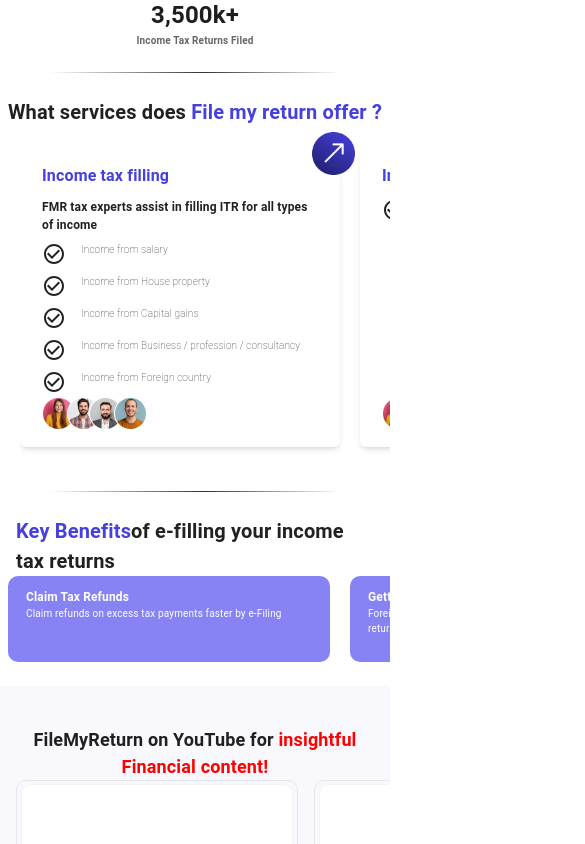
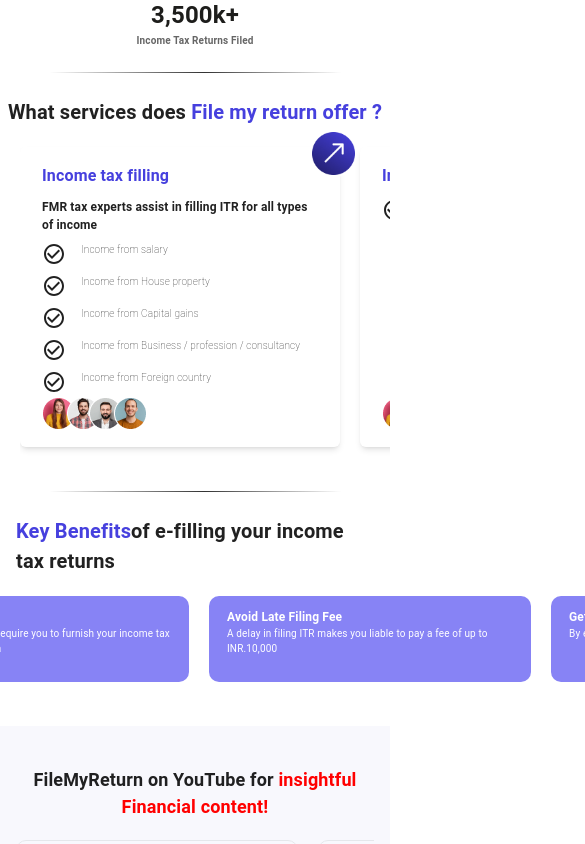
Before and after one commit to rahulchatterjee12/file-my-retun, a Next.js app: page / in a window 390 px wide. Shown: the part 920-1764 px from the top of the page, 585 px wide, since content can reach past the window. Built offline with nearby package versions, Linux system fonts and the light colour scheme.

Commit message:
Home page carousel fix

```diff
--- a/src/app/globals.css
+++ b/src/app/globals.css
@@ -31,7 +31,6 @@
 }
 
 .m__embla__slide {
-  flex: 0 0 401px;
   transition: transform 0.3s ease;
 }
 
--- a/src/components/Home/Benefits.jsx
+++ b/src/components/Home/Benefits.jsx
@@ -66,13 +66,13 @@
           </div>
         </div>
 
-        <MobileCarousel>
-          <div className="flex gap-[20px] md:hidden ml-2">
+        <div className="md:hidden ml-2">
+          <MobileCarousel>
             <div
+              className="m__embla__slide shrink-0 grow-0 bg-[#8783F5] w-[322px] h-[86px] px-[18px] py-3 md:py-[25px]"
               style={{
                 borderRadius: "10px",
               }}
-              className="bg-[#8783F5] w-[322px]  h-[86px] px-[18px] py-3 md:py-[25px]"
             >
               <h3 className="text-white text-[12px] md:text-[24px] font-bold">
                 Claim Tax Refunds
@@ -82,10 +82,10 @@
               </p>
             </div>
             <div
+              className="m__embla__slide shrink-0 grow-0 bg-[#8783F5] w-[322px]  h-[86px] px-[18px] py-3 md:py-[25px]"
               style={{
                 borderRadius: "10px",
               }}
-              className="bg-[#8783F5] w-[322px]  h-[86px] px-[18px] py-3 md:py-[25px]"
             >
               <h3 className="text-white text-[12px] md:text-[24px] font-bold">
                 Getting Visa
@@ -96,10 +96,10 @@
               </p>
             </div>
             <div
+              className="m__embla__slide shrink-0 grow-0 bg-[#8783F5] w-[322px]  h-[86px] px-[18px] py-3 md:py-[25px]"
               style={{
                 borderRadius: "10px",
               }}
-              className="bg-[#8783F5] w-[322px]  h-[86px] px-[18px] py-3 md:py-[25px]"
             >
               <h3 className="text-white text-[12px] md:text-[24px] font-bold">
                 Avoid Late Filing Fee
@@ -110,10 +110,10 @@
               </p>
             </div>
             <div
+              className="m__embla__slide shrink-0 grow-0 bg-[#8783F5] w-[322px]  h-[86px] px-[18px] py-3 md:py-[25px]"
               style={{
                 borderRadius: "10px",
               }}
-              className="bg-[#8783F5] w-[322px]  h-[86px] px-[18px] py-3 md:py-[25px]"
             >
               <h3 className="text-white text-[12px] md:text-[24px] font-bold">
                 Getting Loan or Credit Card
@@ -123,8 +123,8 @@
                 easily
               </p>
             </div>
-          </div>
-        </MobileCarousel>
+          </MobileCarousel>
+        </div>
       </div>
     </div>
   );
--- a/src/components/Home/Services.jsx
+++ b/src/components/Home/Services.jsx
@@ -71,7 +71,7 @@
 
 const ServicesCard = ({ item }) => {
   return (
-    <div className="relative w-[320px] md:w-[381px] h-[300px] rounded-[6px] shadow-md px-[22px] py-[17px] font-bold">
+    <div className="m__embla__slide shrink-0 grow-0 relative w-[320px] md:w-[381px] h-[300px] rounded-[6px] shadow-md px-[22px] py-[17px] font-bold">
       <img
         src="assets/images/Home/arrow.png"
         alt=""
@@ -130,11 +130,9 @@
 
       <div className="md:hidden flex ml-5">
         <MobileCarousel>
-          <div className="m__embla__slide flex my-5 gap-[20px]">
-            {cardDetails.map((card, i) => (
-              <ServicesCard item={card} key={i} />
-            ))}
-          </div>
+          {cardDetails.map((card, i) => (
+            <ServicesCard item={card} key={i} />
+          ))}
         </MobileCarousel>
       </div>
       <div className="flex justify-center">
--- a/src/components/Home/Youtube.jsx
+++ b/src/components/Home/Youtube.jsx
@@ -24,8 +24,8 @@
       </div>
 
       <div className="md:hidden ">
-        <MobileCarousel>
-          <div className=" flex gap-4 px-4">
+        <div className=" flex gap-4 px-4">
+          <MobileCarousel>
             <div className="flex justify-center items-center min-w-[282px] min-h-[201px] rounded-[10px] border-[1px] border-gray-200">
               <div className="w-[97%] h-[97%] bg-white rounded-[10px] border-[1px] border-gray-100"></div>
             </div>
@@ -35,8 +35,8 @@
             <div className="flex justify-center items-center min-w-[282px] h-[201px] rounded-[10px] border-[1px] border-gray-200">
               <div className="w-[97%] h-[97%] bg-white rounded-[10px] border-[1px] border-gray-100"></div>
             </div>
-          </div>
-        </MobileCarousel>
+          </MobileCarousel>
+        </div>
       </div>
 
       <div className="md:h-[155px] md:px-[125px] md:py-[49px] bg-[#4640DE] md:mt-[70px] md:flex hidden justify-between">
--- a/src/components/common/MobileCarousel/index.jsx
+++ b/src/components/common/MobileCarousel/index.jsx
@@ -8,9 +8,7 @@
   return (
     <div className="embla">
       <div className="embla__viewport" ref={emblaRef}>
-        <div className="embla__container">
-          <div className="">{children}</div>
-        </div>
+        <div className="embla__container flex my-5 gap-[20px]">{children}</div>
       </div>
     </div>
   );
```
